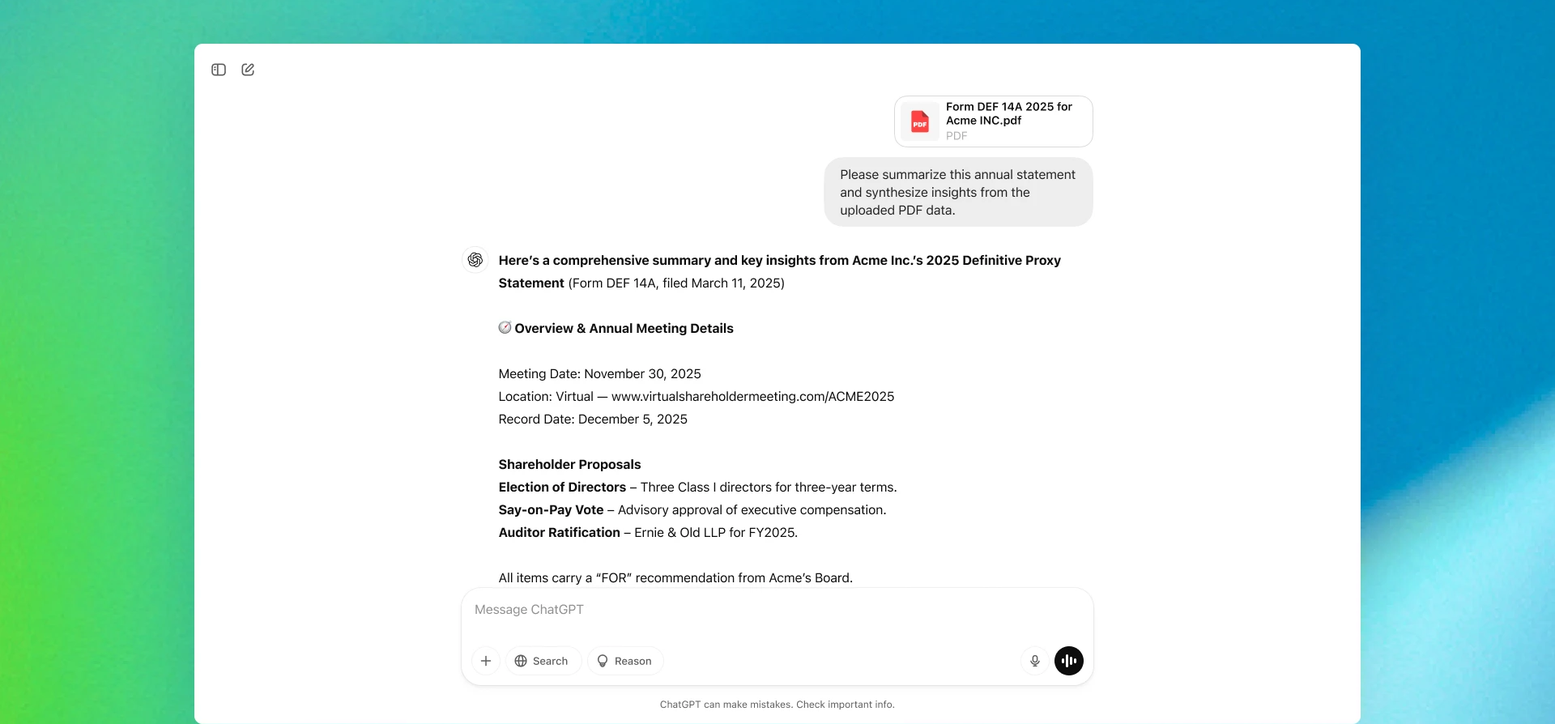
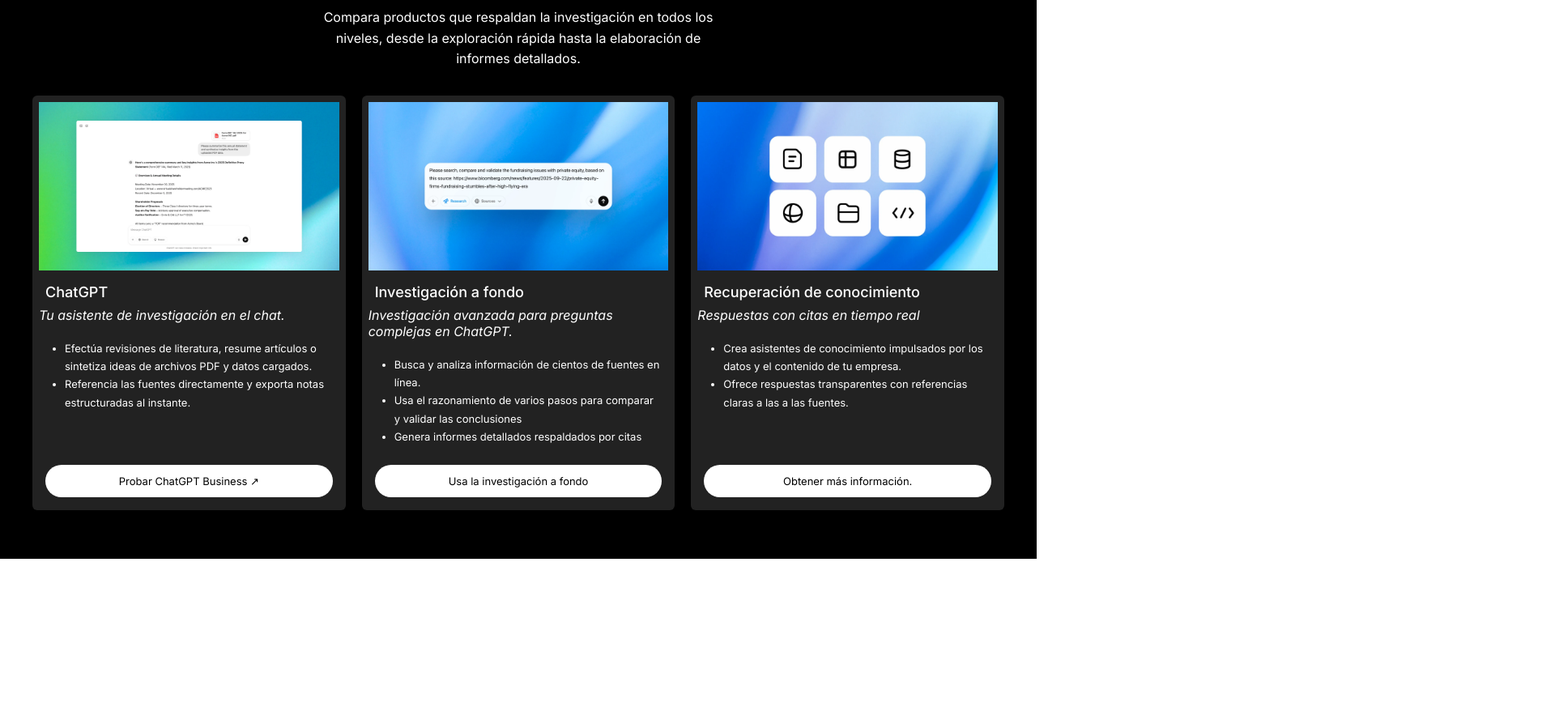
Before and after one commit to melisa-velarde/tp-intermedio, a plain HTML site: page index.html in a window 1280 px wide. Shown: the part 840-1734 px from the top of the page at 81% size, 1920 px wide, since content can reach past the window. After the commit the page ends 1530 px from the top, so only its background shows below. Drawn offline with Linux system fonts and the light colour scheme.

Commit message:
Agrega estilos de las tarjetas de soluciones

```diff
--- a/index.html
+++ b/index.html
@@ -82,7 +82,7 @@
                         </li>
                     </ul>
 
-                    <a href="" class="solution-button">Probar ChatGPT Business ↗</a>
+                    <a href="#" class="solution-button">Probar ChatGPT Business ↗</a>
                 </article>
                 <article class="solution-card">
                 <img src="./img/investigacion.webp" alt="Ejemplo de una consulta de investigación a fondo en ChatGPT">
@@ -99,7 +99,7 @@
                         Genera informes detallados respaldados por citas
                     </li>
                 </ul>
-                <a href="" class="solution-button">Usa la investigación a fondo</a>
+                <a href="#" class="solution-button">Usa la investigación a fondo</a>
             </article>
             <article  class="solution-card">
             <img src="./img/conocimiento.webp" alt="conocimiento.webp">
@@ -114,7 +114,7 @@
                 </li>
             </ul>
 
-            <a href="" class="solution-button">Obtener más información.</a>
+            <a href="#" class="solution-button">Obtener más información.</a>
             </article>
                <!--Acá van las tres tarjetas con sus imagenes y textos-->
             </div>
--- a/style.css
+++ b/style.css
@@ -110,3 +110,68 @@ padding: 16px 12px;
     background-color:#222;
     color:white
 }
+
+.solutions-list {
+    display:flex;
+    gap:20px;
+    max-width:1200px;
+    margin: 32px auto 0;
+}
+.solution-card {
+flex:1;
+min-width:0;
+background-color:#222;
+padding: 8px;
+border-radius: 6px;
+display:flex;
+flex-direction:column;
+}
+.solution-card img{
+    width:100%;
+    height:auto;
+    display:block;
+}
+.solutions {
+    background-color: black;
+    color:white;
+    padding: 60px 24px;
+}
+.solutions>h2 {
+    text-align: center;
+    font-size:36px;
+    font-weight: 400;
+    margin-bottom:20px;
+}
+.solutions-description {
+    text-align: center;
+    max-width: 520px;
+    margin: 0 auto;
+    font size:14px;
+    line-height:1.6;
+}
+.solution-card h3{
+    font-size:18px;
+    font-weight: 500;
+    margin: 16px 8px 8px;
+}
+solution-card p {
+    font-size: 13px;
+    margin:0 8px 16px;
+}
+.solution-card ul {
+font-size: 13px;
+line-height:1.7;
+padding-left:24px;
+margin: 20px 8px 24px;
+}
+
+.solution-button {
+    margin:auto 8px 8px;
+    padding:12px;
+    border-radius:999px;
+    background-color: white;
+    color:black;
+    text-align:center;
+    text-decoration:none;
+    font-size: 13px;
+}
```
